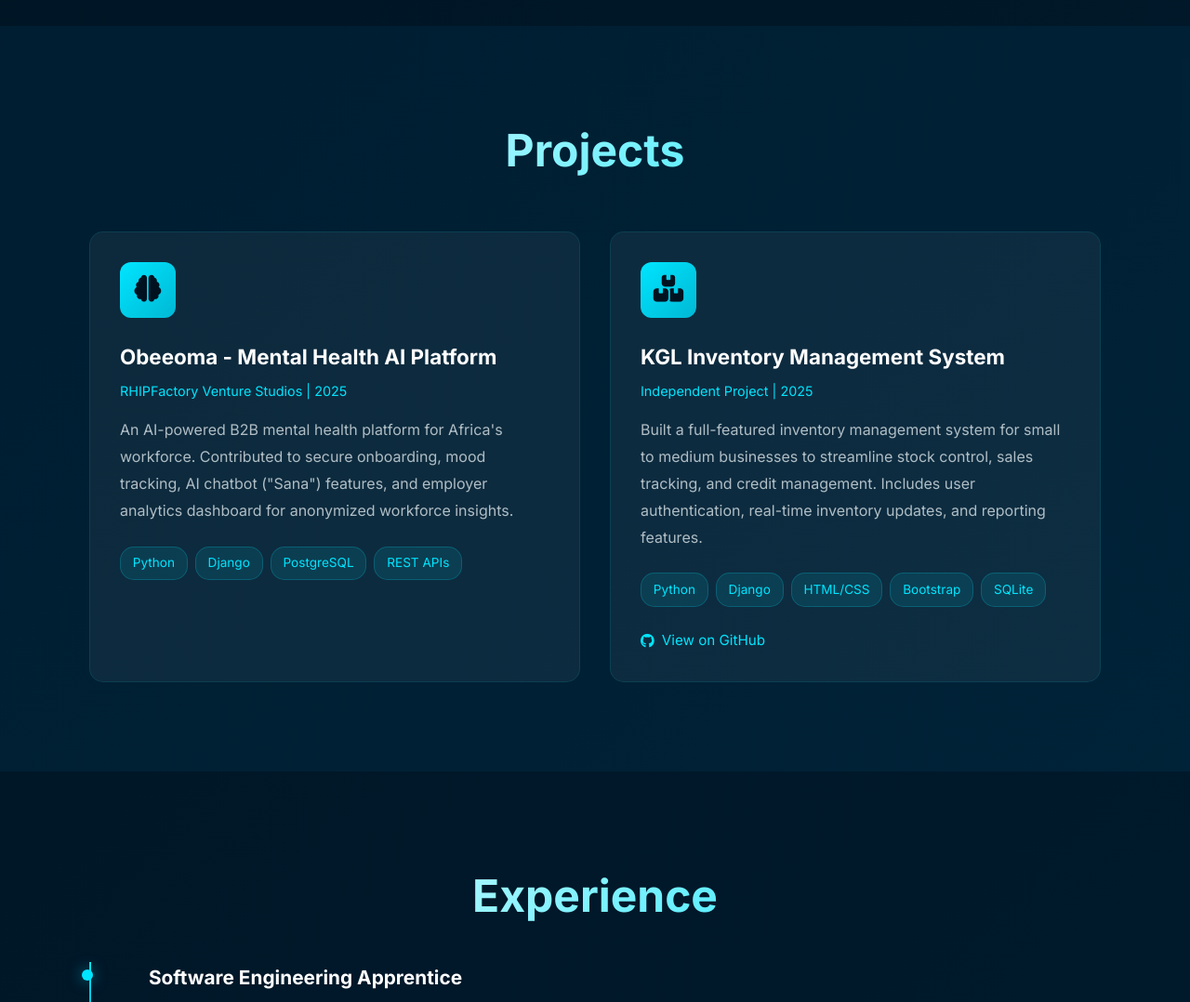
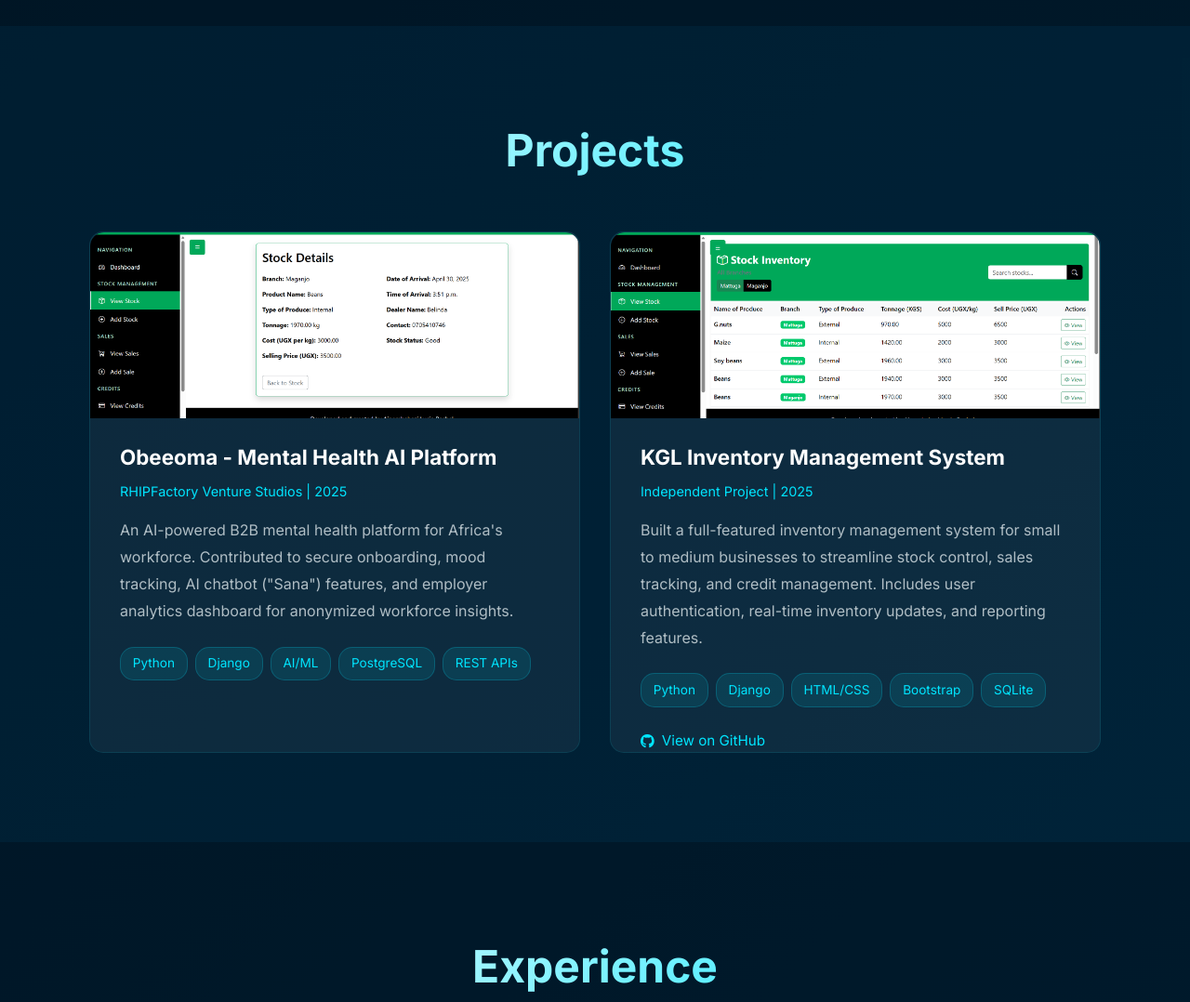
Before and after one commit to Lucy-dev1999/LUCY_WEBSITE, a Django app: page / in a window 1280 px wide. Shown: the part 2263-3341 px from the top of the page at 93% size. Run offline with Django 5.2, Linux system fonts and the light colour scheme.

Commit message:
Add project images to portfolio

```diff
--- a/lucyapp/static/css/styles.css
+++ b/lucyapp/static/css/styles.css
@@ -655,12 +655,42 @@ section {
 
 .project-card {
     background: rgba(255, 255, 255, 0.05);
-    padding: 2rem;
+    padding: 0;
     border-radius: 15px;
     border: 1px solid rgba(0, 229, 255, 0.1);
     transition: all 0.3s ease;
     position: relative;
     overflow: hidden;
+}
+
+.project-image {
+    width: 100%;
+    height: 200px;
+    overflow: hidden;
+    border-radius: 15px 15px 0 0;
+}
+
+.project-image img {
+    width: 100%;
+    height: 100%;
+    object-fit: cover;
+    transition: transform 0.3s ease;
+}
+
+.project-card:hover .project-image img {
+    transform: scale(1.1);
+}
+
+.project-card > h3,
+.project-card > .project-date,
+.project-card > .project-description,
+.project-card > .project-tech,
+.project-card > .project-links {
+    padding: 0 2rem;
+}
+
+.project-card > h3 {
+    padding-top: 1.5rem;
 }
 
 .project-card::before {
@@ -721,6 +751,7 @@ section {
     flex-wrap: wrap;
     gap: 0.5rem;
     margin-bottom: 1.5rem;
+    padding: 0 2rem 1.5rem 2rem;
 }
 
 .tech-tag {
--- a/lucyapp/templates/base.html
+++ b/lucyapp/templates/base.html
@@ -6,7 +6,7 @@
     <meta name="viewport" content="width=device-width, initial-scale=1.0">
 
     <title>
-        {% block title %}Ainembabazi Lucia Rachel - Fullstack Developer{% endblock %}
+        {% block title %}Ainembabazi Lucia Rachel - Backend Developer{% endblock %}
     </title>
 
     <link rel="preconnect" href="https://fonts.googleapis.com">
--- a/lucyapp/templates/home.html
+++ b/lucyapp/templates/home.html
@@ -120,8 +120,8 @@
         <h2 class="section-title">Projects</h2>
         <div class="projects-grid">
             <div class="project-card">
-                <div class="project-icon">
-                    <i class="fas fa-brain"></i>
+                <div class="project-image">
+                    <img src="{% static 'images/Screenshot 2026-02-09 104804.png' %}" alt="Obeeoma Platform">
                 </div>
                 <h3>Obeeoma - Mental Health AI Platform</h3>
                 <p class="project-date">RHIPFactory Venture Studios | 2025</p>
@@ -132,14 +132,15 @@
                 <div class="project-tech">
                     <span class="tech-tag">Python</span>
                     <span class="tech-tag">Django</span>
+                    <span class="tech-tag">AI/ML</span>
                     <span class="tech-tag">PostgreSQL</span>
                     <span class="tech-tag">REST APIs</span>
                 </div>
             </div>
 
             <div class="project-card">
-                <div class="project-icon">
-                    <i class="fas fa-boxes"></i>
+                <div class="project-image">
+                    <img src="{% static 'images/Screenshot 2026-02-09 104903.png' %}" alt="KGL Inventory System">
                 </div>
                 <h3>KGL Inventory Management System</h3>
                 <p class="project-date">Independent Project | 2025</p>
```
Also changed, not shown: lucyapp/static/images/Screenshot 2026-02-09 104804.png (added), lucyapp/static/images/Screenshot 2026-02-09 104903.png (added), lucyapp/static/images/Screenshot 2026-02-09 105211.png (added), lucyapp/static/images/Screenshot 2026-02-09 105239.png (added).
